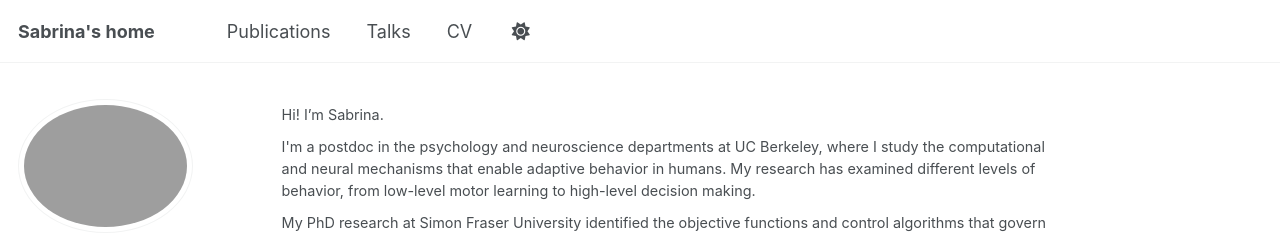
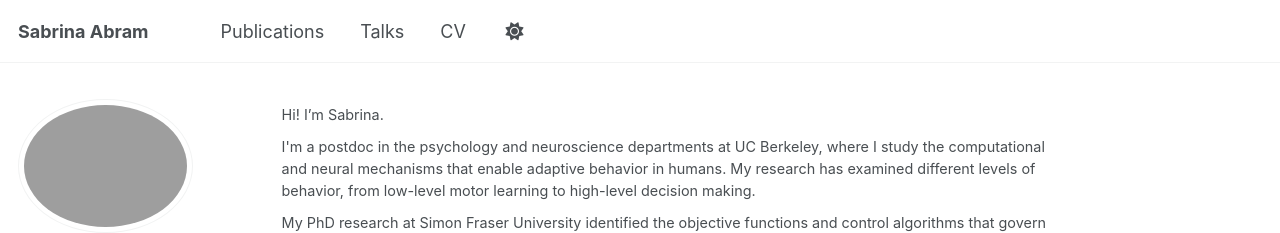
Before and after one commit to abramsabrina/abramsabrina.github.io, a Jekyll site: the page built from _pages/about.md, in a window 1280 px wide. Shown: the top 233 px of the page. Built offline with Jekyll 4.4.1, drawn with Linux system fonts in a browser that asks for light colours; some web fonts are replaced; a script bundle is joined from its source files by our own code; library files that are not in the unit come from our copies.

Commit message:
Update website

```diff
--- a/_config.yml
+++ b/_config.yml
@@ -9,7 +9,7 @@
 # Basic Site Settings
 locale                   : "en-US"
 site_theme               : "default" # The available themes options are "default", "air", "sunrise", "mint", "dirt" and "contrast"
-title                    : "Sabrina's home"
+title                    : "Sabrina Abram"
 title_separator          : "-"
 name                     : &name "Sabrina Abram"
 description              : &description ""   # Update this with a general description of your site, this is the default if not overridden by a page
```
